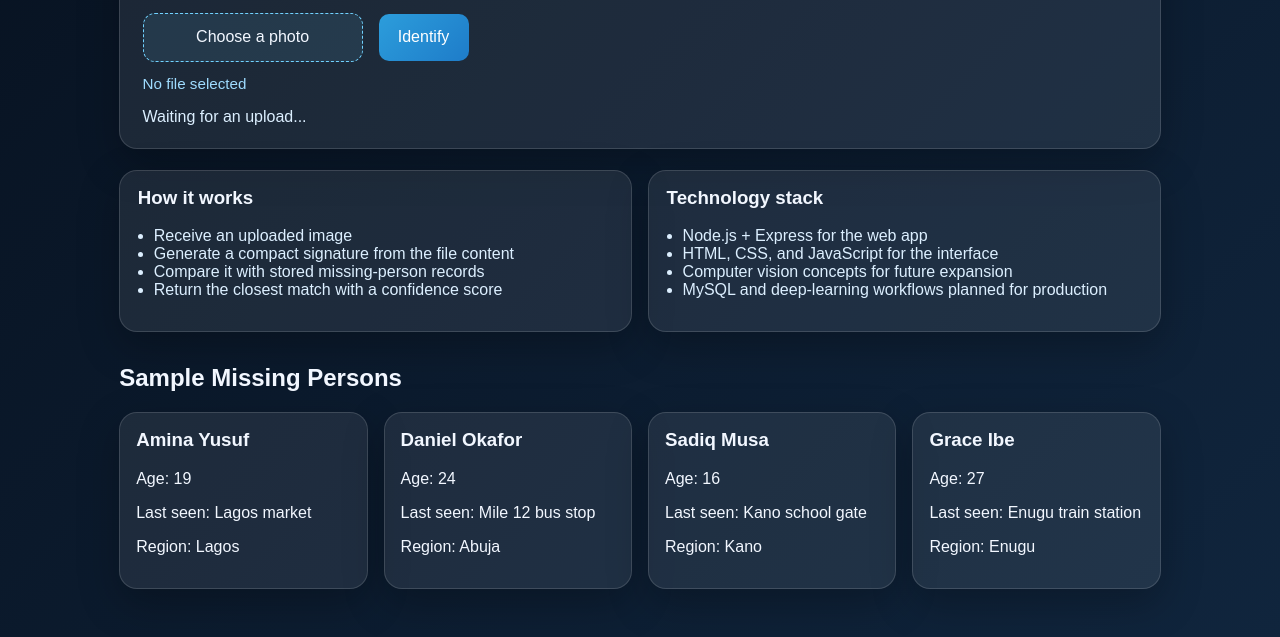
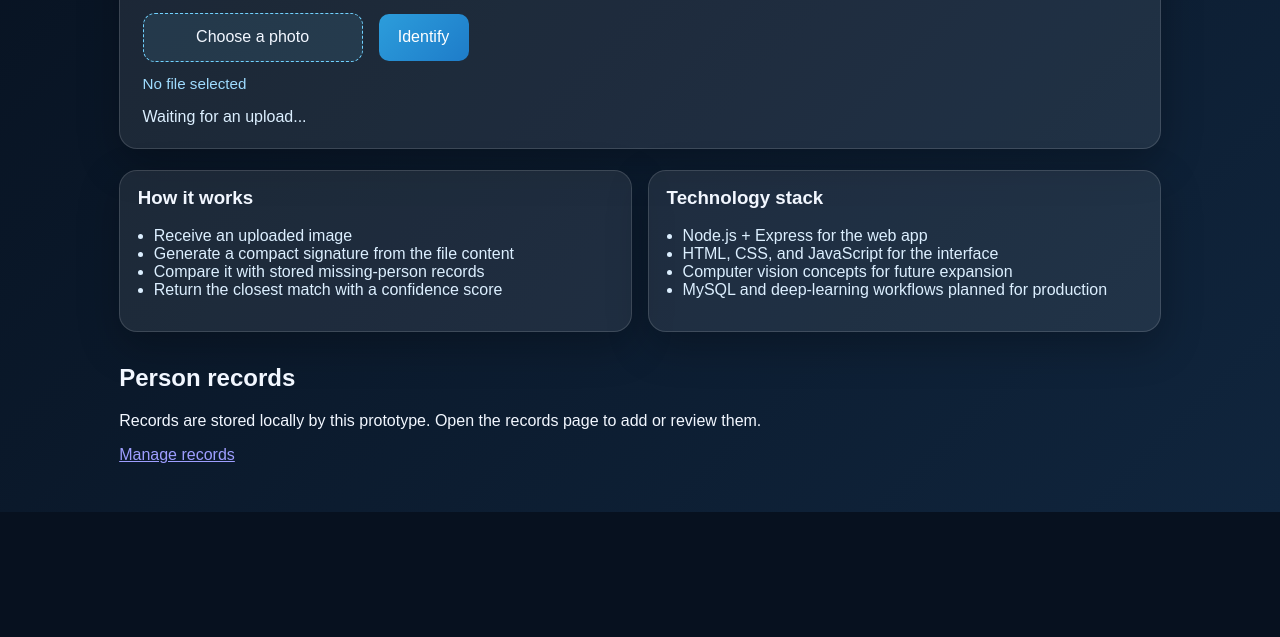
Before and after one commit to ShreshmaSiriMary/missing-people-identification-system, a website: page public/index.html in a window 1280 px wide. Shown: the part 321-958 px from the top of the page. After the commit the page ends 833 px from the top, so only its background shows below. Drawn offline with Linux system fonts and the light colour scheme.

Commit message:
Remove public sample records

```diff
--- a/public/index.html
+++ b/public/index.html
@@ -64,33 +64,9 @@
       </section>
 
       <section class="records">
-        <h2>Sample Missing Persons</h2>
-        <div class="card-grid">
-          <article class="record-card">
-            <h3>Amina Yusuf</h3>
-            <p>Age: 19</p>
-            <p>Last seen: Lagos market</p>
-            <p>Region: Lagos</p>
-          </article>
-          <article class="record-card">
-            <h3>Daniel Okafor</h3>
-            <p>Age: 24</p>
-            <p>Last seen: Mile 12 bus stop</p>
-            <p>Region: Abuja</p>
-          </article>
-          <article class="record-card">
-            <h3>Sadiq Musa</h3>
-            <p>Age: 16</p>
-            <p>Last seen: Kano school gate</p>
-            <p>Region: Kano</p>
-          </article>
-          <article class="record-card">
-            <h3>Grace Ibe</h3>
-            <p>Age: 27</p>
-            <p>Last seen: Enugu train station</p>
-            <p>Region: Enugu</p>
-          </article>
-        </div>
+        <h2>Person records</h2>
+        <p>Records are stored locally by this prototype. Open the records page to add or review them.</p>
+        <a href="/records">Manage records</a>
       </section>
     </main>
 
```
